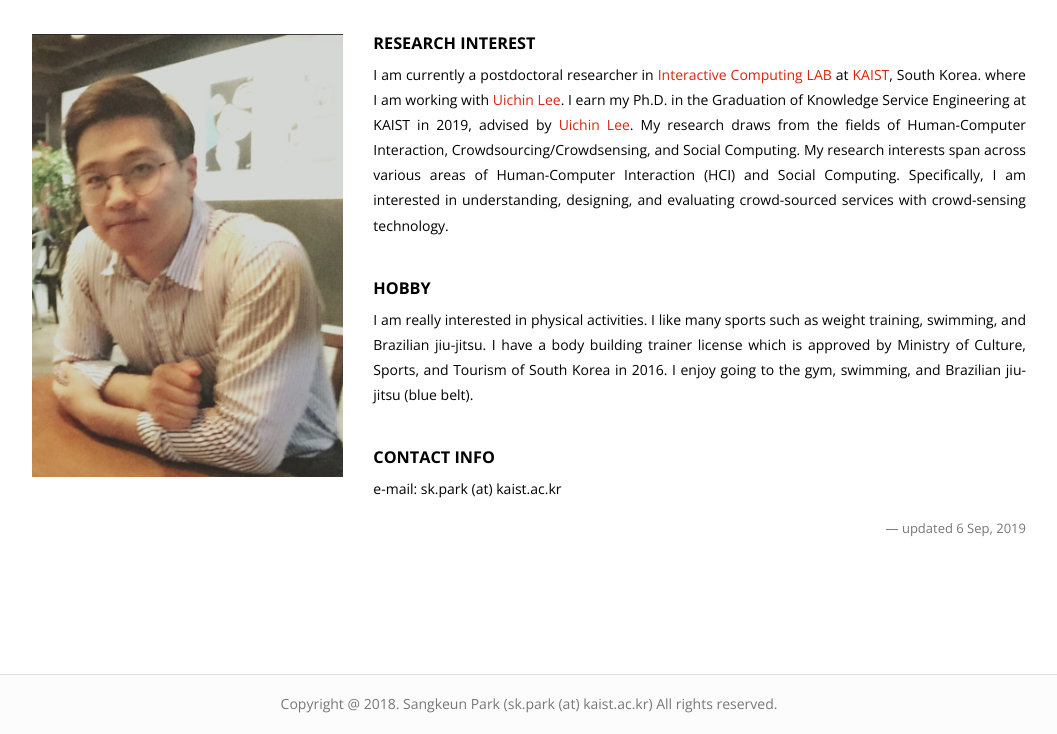
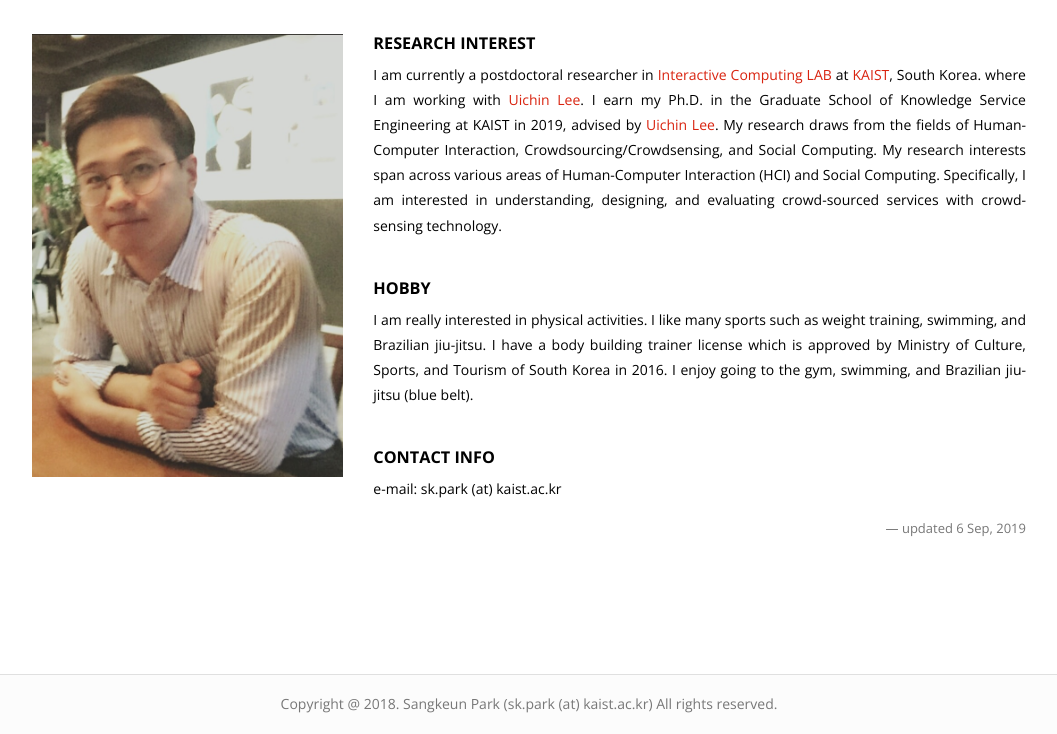
Before and after one commit to pskalyber/pskalyber.github.io.old, a plain HTML site: page index.html in a window 1280 px wide. Shown: the part 66-800 px from the top of the page, without its empty margins (111-1168 px from the left). Drawn offline with nearby package versions, Linux system fonts and the light colour scheme.

Commit message:
typo fixed

```diff
--- a/index.html
+++ b/index.html
@@ -84,7 +84,7 @@
 						<h5>RESEARCH INTEREST</h5>
 						<p>
 							I am currently a postdoctoral researcher in <a href="http://ic.kaist.ac.kr/">Interactive Computing LAB</a> at <a href="http://www.kaist.ac.kr/html/en/index.html">KAIST</a>, South Korea.
-							where I am working with <a href="http://ic.kaist.ac.kr/wiki/wiki.cgi?UichinLee">Uichin Lee</a>. I earn my Ph.D. in the Graduation of Knowledge Service Engineering at KAIST in 2019, advised by <a href="http://ic.kaist.ac.kr/wiki/wiki.cgi?UichinLee">Uichin Lee</a>. My research draws from the fields of Human-Computer Interaction, Crowdsourcing/Crowdsensing, and Social Computing.
+							where I am working with <a href="http://ic.kaist.ac.kr/wiki/wiki.cgi?UichinLee">Uichin Lee</a>. I earn my Ph.D. in the Graduate School of Knowledge Service Engineering at KAIST in 2019, advised by <a href="http://ic.kaist.ac.kr/wiki/wiki.cgi?UichinLee">Uichin Lee</a>. My research draws from the fields of Human-Computer Interaction, Crowdsourcing/Crowdsensing, and Social Computing.
 							My research interests span across various areas of Human-Computer Interaction (HCI) and Social Computing. Specifically, I am interested in understanding, designing, and evaluating crowd-sourced services with crowd-sensing technology.
 						</p>
 
```
